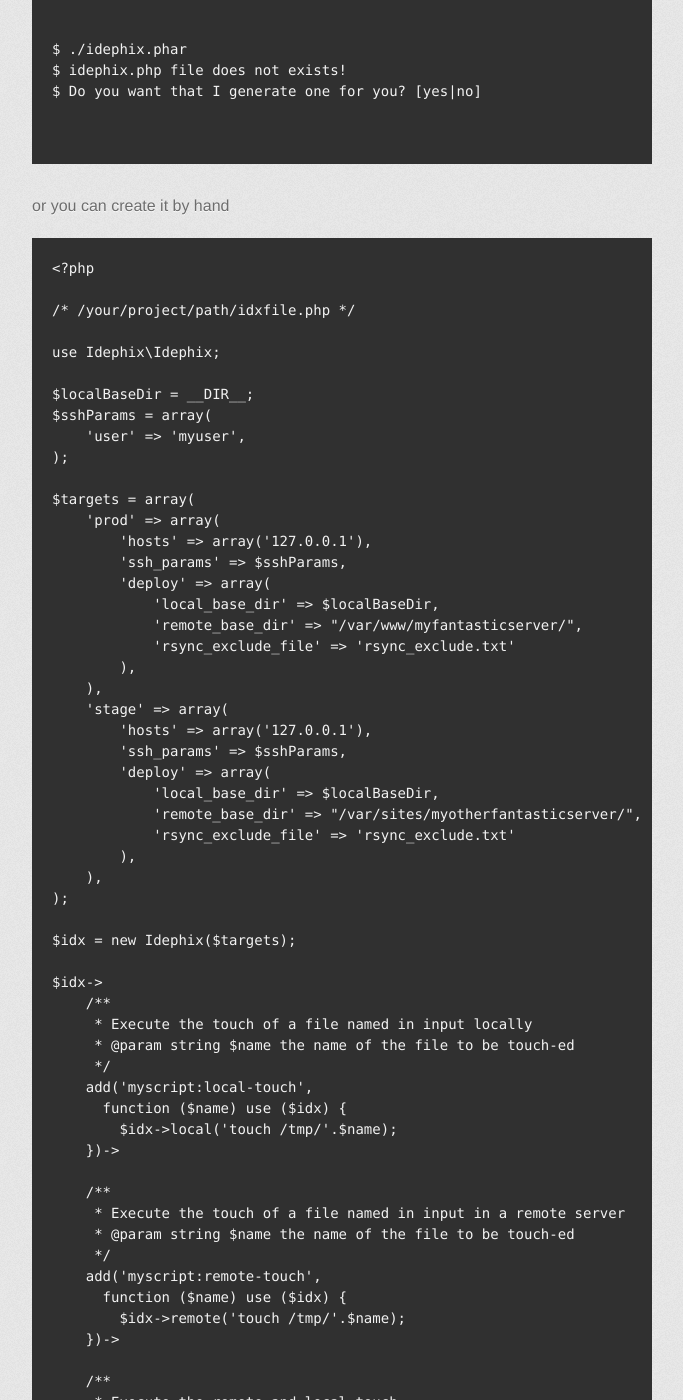
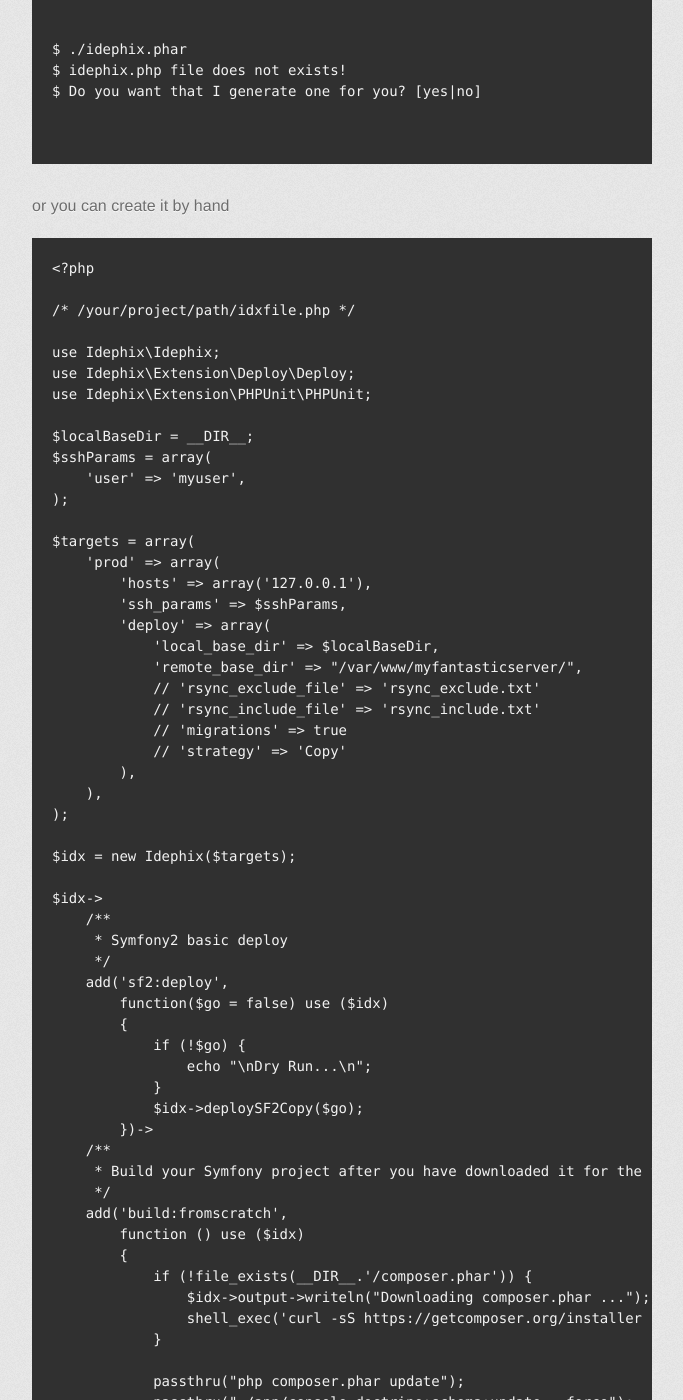
Before and after one commit to flowingis/Idephix, a Jekyll site: the page built from index.html, in a window 1280 px wide and 1400 px high, scrolled down 933 px. Shown: the whole window, without its empty margins (298-981 px from the left). Built offline with Jekyll 4.4.1, drawn with Linux system fonts in a browser that asks for light colours; some web fonts are replaced; Markdown is read by kramdown in place of the engine named in the settings; some of the changed text lies outside the part shown.

Commit message:
Updates documentation with an updated idxfile.php

```diff
--- a/index.html
+++ b/index.html
@@ -47,6 +47,8 @@
 /* /your/project/path/idxfile.php */
 
 use Idephix\Idephix;
+use Idephix\Extension\Deploy\Deploy;
+use Idephix\Extension\PHPUnit\PHPUnit;
 
 $localBaseDir = __DIR__;
 $sshParams = array(
@@ -60,16 +62,10 @@
         'deploy' => array(
             'local_base_dir' => $localBaseDir,
             'remote_base_dir' => "/var/www/myfantasticserver/",
-            'rsync_exclude_file' => 'rsync_exclude.txt'
-        ),
-    ),
-    'stage' => array(
-        'hosts' => array('127.0.0.1'),
-        'ssh_params' => $sshParams,
-        'deploy' => array(
-            'local_base_dir' => $localBaseDir,
-            'remote_base_dir' => "/var/sites/myotherfantasticserver/",
-            'rsync_exclude_file' => 'rsync_exclude.txt'
+            // 'rsync_exclude_file' => 'rsync_exclude.txt'
+            // 'rsync_include_file' => 'rsync_include.txt'
+            // 'migrations' => true
+            // 'strategy' => 'Copy'
         ),
     ),
 );
@@ -78,32 +74,55 @@
 
 $idx->
     /**
-     * Execute the touch of a file named in input locally
-     * @param string $name the name of the file to be touch-ed
+     * Symfony2 basic deploy
      */
-    add('myscript:local-touch',
-      function ($name) use ($idx) {
-        $idx->local('touch /tmp/'.$name);
-    })->
+    add('sf2:deploy',
+        function($go = false) use ($idx)
+        {
+            if (!$go) {
+                echo "\nDry Run...\n";
+            }
+            $idx->deploySF2Copy($go);
+        })->
+    /**
+     * Build your Symfony project after you have downloaded it for the first time
+     */
+    add('build:fromscratch',
+        function () use ($idx)
+        {
+            if (!file_exists(__DIR__.'/composer.phar')) {
+                $idx->output->writeln("Downloading composer.phar ...");
+                shell_exec('curl -sS https://getcomposer.org/installer | php');
+            }
 
+            passthru("php composer.phar update");
+            passthru("./app/console doctrine:schema:update --force");
+            $idx->runTask('asset:install');
+            passthru("./app/console cache:clear --env=dev");
+            passthru("./app/console cache:clear --env=test");
+            //$idx->runTask('test:run');
+        })->
     /**
-     * Execute the touch of a file named in input in a remote server
-     * @param string $name the name of the file to be touch-ed
+     * Symfony2 installing assets and running assetic command
      */
-    add('myscript:remote-touch',
-      function ($name) use ($idx) {
-        $idx->remote('touch /tmp/'.$name);
-    })->
+    add('asset:install',
+        function () use ($idx)
+        {
+            passthru("app/console assets:install web");
+            passthru("app/console assetic:dump");
+        })->
+    /**
+     * run phpunit tests
+     */
+    add('test:run',
+        function () use ($idx)
+        {
+            $idx->runPhpUnit('-c app/');
+        })
+    ;
 
-    /**
-     * Execute the remote and local touch
-     * @param string $name the name of the file to be touch-ed
-     */
-    add('myscript:touch',
-      function ($name) use ($idx) {
-        $idx->runTask('myscript:remote-touch', $name);
-        $idx->runTask('myscript:local-touch', $name);
-    });
+$idx->addLibrary('deploy', new Deploy());
+$idx->addLibrary('phpunit', new PHPUnit());
 
 $idx->run();
 
```
